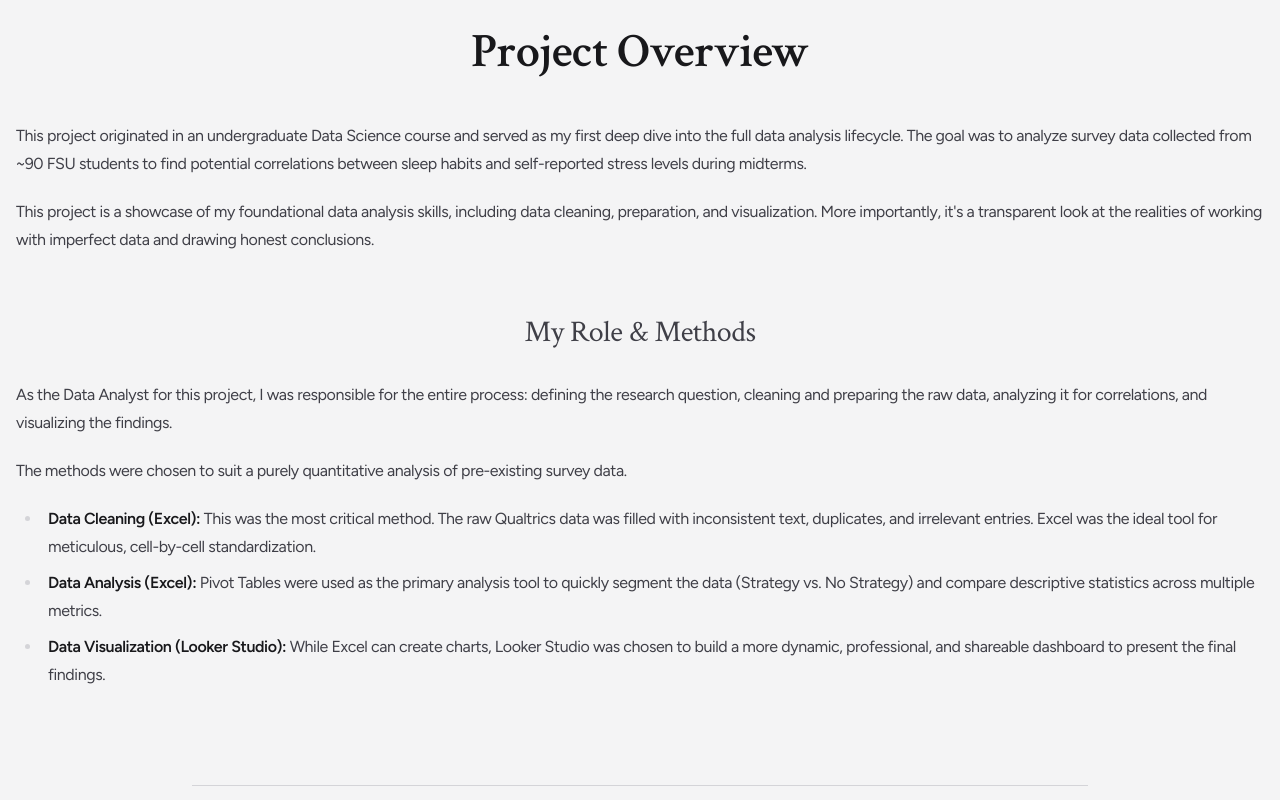
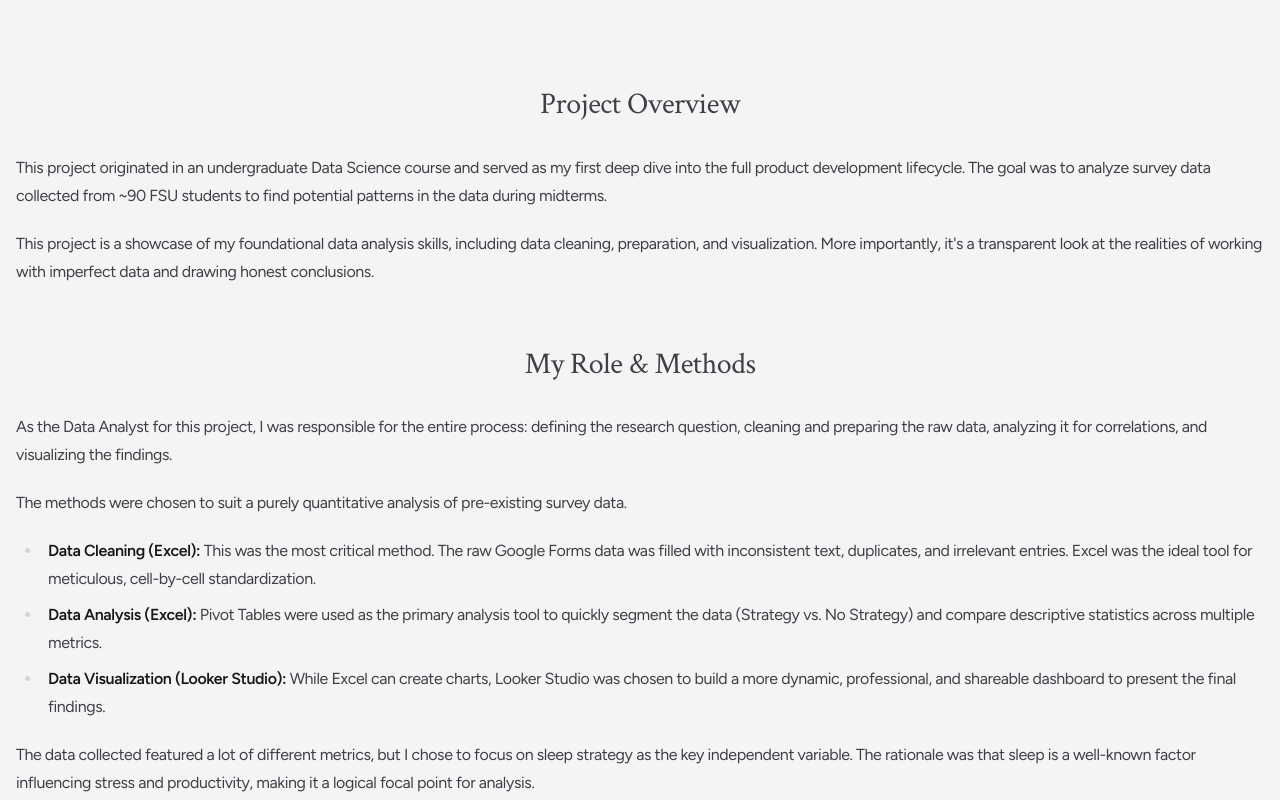
Before and after one commit to nthsm/portfolio, a Next.js app: page /student-wellness-study in a window 1280 px wide. Shown: the part 880-1680 px from the top of the page. Built offline with nearby package versions, Linux system fonts and the light colour scheme.

Commit message:
Update page.tsx

```diff
--- a/app/(posts)/student-wellness-study/page.tsx
+++ b/app/(posts)/student-wellness-study/page.tsx
@@ -24,13 +24,12 @@ export default function StudentWellnessPage() {
       <div className="imon-content-wrapper">
         <div className="content-section">
           <div className="imon-content-inner clearfix">
-            <h1>Project Overview</h1>
+            <h2>Project Overview</h2>
             <p>
               This project originated in an undergraduate Data Science course
-              and served as my first deep dive into the full data analysis
+              and served as my first deep dive into the full product development
               lifecycle. The goal was to analyze survey data collected from
-              ~90 FSU students to find potential correlations between sleep
-              habits and self-reported stress levels during midterms.
+              ~90 FSU students to find potential patterns in the data during midterms.
             </p>
             <p>
               This project is a showcase of my foundational data analysis
@@ -53,7 +52,7 @@ export default function StudentWellnessPage() {
             <ul>
               <li>
                 <strong>Data Cleaning (Excel):</strong> This was the most
-                critical method. The raw Qualtrics data was filled with
+                critical method. The raw Google Forms data was filled with
                 inconsistent text, duplicates, and irrelevant entries. Excel
                 was the ideal tool for meticulous, cell-by-cell
                 standardization.
@@ -71,11 +70,17 @@ export default function StudentWellnessPage() {
                 present the final findings.
               </li>
             </ul>
+            <p>
+              The data collected featured a lot of different metrics, but I chose
+              to focus on sleep strategy as the key independent variable. The
+              rationale was that sleep is a well-known factor influencing stress
+              and productivity, making it a logical focal point for analysis.
+            </p>
 
             <div className="hmw-container not-prose">
               <div className="hmw-line"></div>
               <h2 className="hmw-text">
-                My Hypothesis: "Do students with a defined sleep strategy
+                "Do students with a defined sleep strategy
                 report significantly different sleep duration, stress levels,
                 and daily productivity indicators compared to students without a
                 strategy?"
@@ -173,13 +178,13 @@ export default function StudentWellnessPage() {
               </li>
               <li>
                 <strong>Minor Stress Level Differences:</strong> Students with a
-                sleep strategy reported *slightly* lower average stress (5.21
+                sleep strategy reported slightly lower average stress (5.21
                 vs. 5.31), but the difference is not statistically
                 significant.
               </li>
               <li>
                 <strong>Slightly Higher Performance:</strong> Similarly,
-                students with a strategy self-reported *slightly* higher
+                students with a strategy self-reported slightly higher
                 daily performance (3.44 vs. 3.30).
               </li>
             </ol>
```
